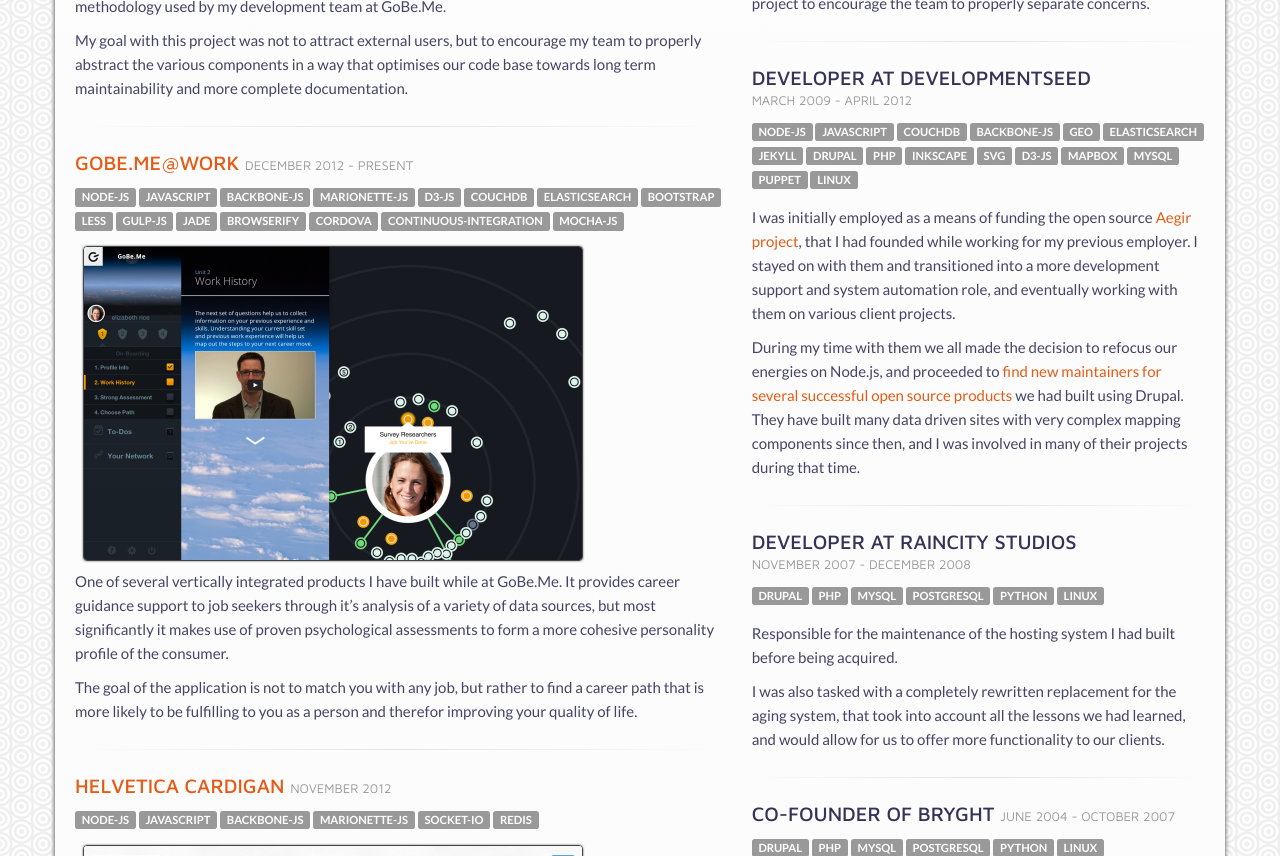
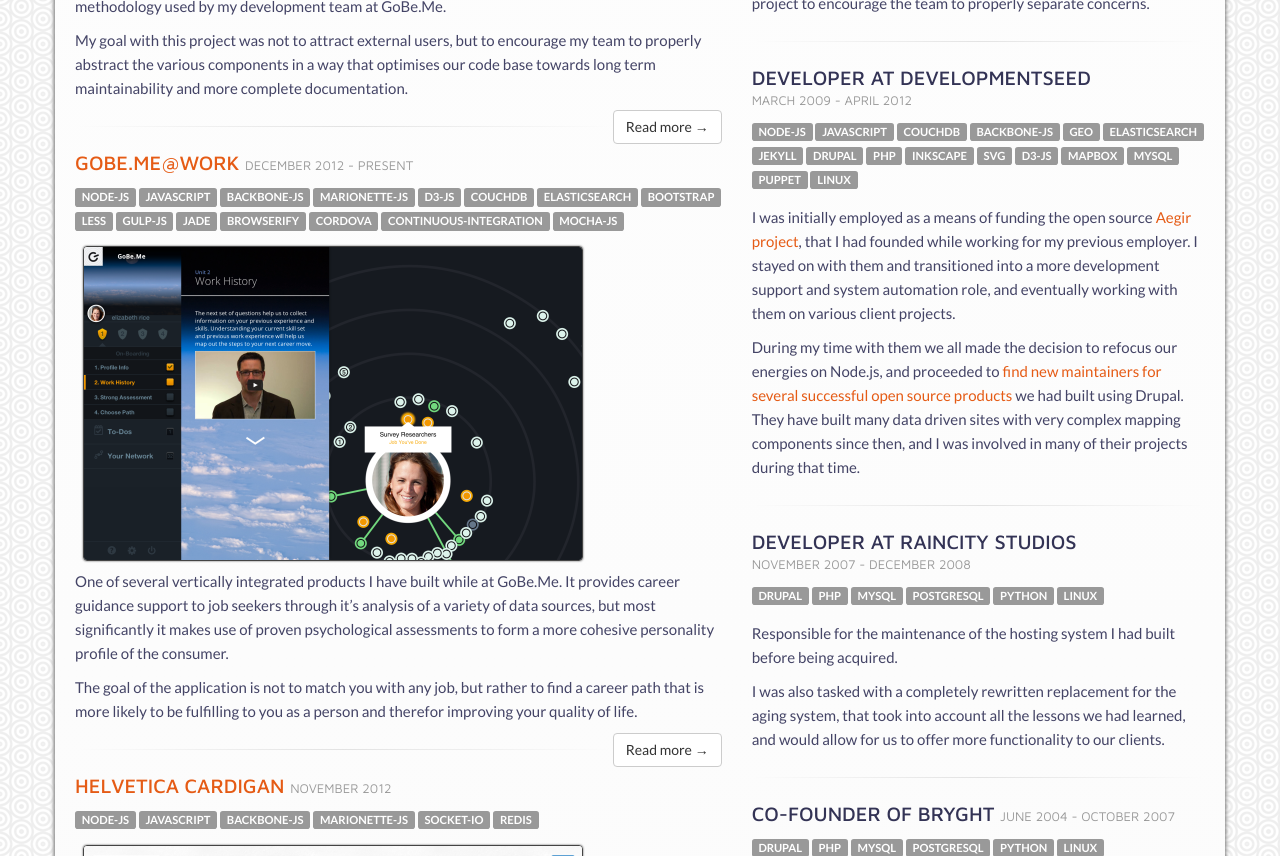
Before and after one commit to AdrianRossouw/daemon-co-za, a Jekyll site: the page built from portfolio/index.html, in a window 1280 px wide and 1400 px high, scrolled down 964 px. Shown: the part 142-998 px from the top of the window. Built offline with Jekyll 4.4.1, drawn with Linux system fonts in a browser that asks for light colours; some of the changed text lies outside the part shown.

Commit message:
committing before i do something stupid with sed.

```diff
--- a/_includes/project.html
+++ b/_includes/project.html
@@ -39,6 +39,8 @@
 
   {% if project.excerpt %}
   {{project.excerpt}}
+
+      <p><a href='{{project.url}}' class='btn btn-default pull-right'>Read more →</a></p>
   {% else %}
   {{project.content}}
   {% endif %}
--- a/portfolio/index.html
+++ b/portfolio/index.html
@@ -55,7 +55,7 @@
 
   <section class='about row'>
         <div class='col-md-3'><img class='avatar' src='{{site.baseurl}}img/avatar.png' /></div>
-        <div class='col-md-4'>{{aboutText | markdownify}}
+        <div class='col-md-5'>{{aboutText | markdownify}}
           <ul>
             {% for d in page.links %}
               <li><a href='{{d.value}}'>{{d.field}}</a></li>
@@ -63,7 +63,7 @@
           </ul>
         </div>
 
-      <div class='col-md-5'>
+      <div class='col-md-4'>
           <table class='table table-condensed'>
             <tbody>
               {% for d in page.details %}
```
